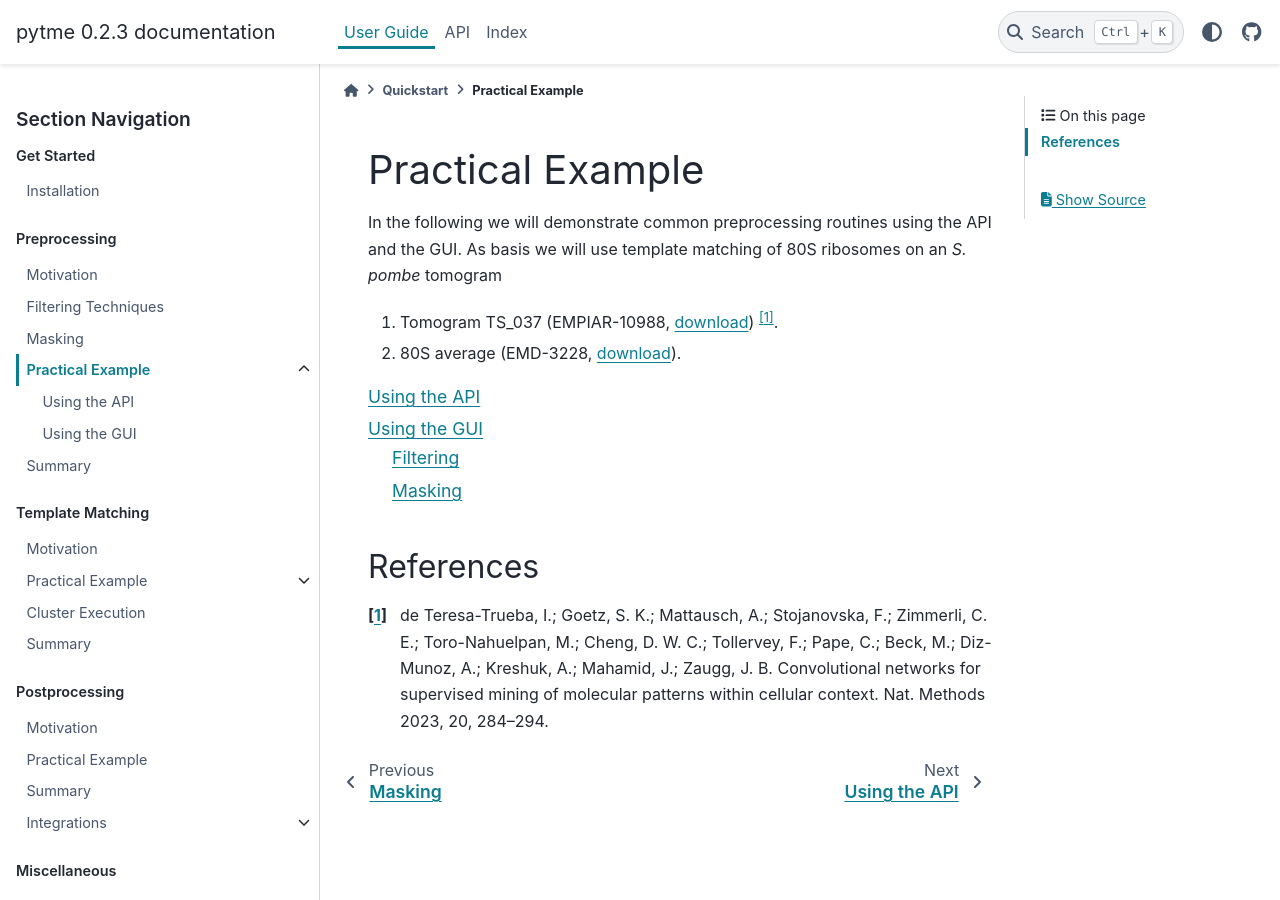
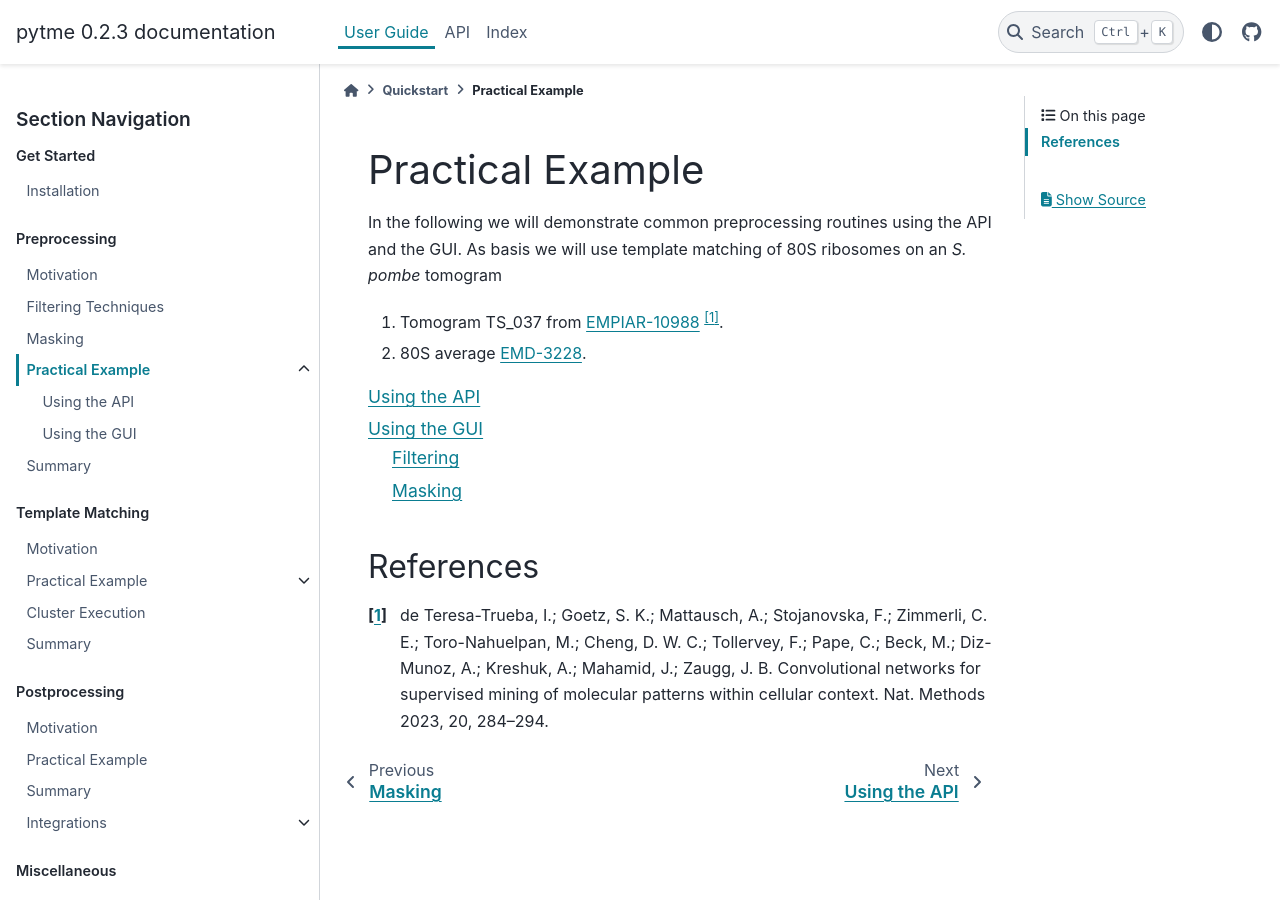
Before and after one commit to KosinskiLab/pyTME, a Sphinx documentation site: the page built from doc/quickstart/preprocessing/example.rst, in a window 1280 px wide and 900 px high. Built offline with Sphinx 7.4.7 and the PyData theme 0.15.4, drawn with Linux system fonts in a browser that asks for light colours.

Commit message:
0.2.3 release

```diff
--- a/doc/quickstart/matching/particle_picking.rst
+++ b/doc/quickstart/matching/particle_picking.rst
@@ -6,7 +6,7 @@ Picking Ribosomes
 
 In the following we will use template matching to to identify and isolate ribosomes from a tomogram using a density map as a template.
 
-The tomogram TS_037.rec is part of the dataset EMPIAR-10988 and can be `downloaded <https://www.ebi.ac.uk/empiar/EMPIAR-10988/>`_ from the section titled *2. Reconstructed cryo-electron tomograms acquired with defocus-only (DEF) on S. pombe cryo-FIB lamellae*. The template used is EMD-3228, which you can download by clicking `here <https://ftp.ebi.ac.uk/pub/databases/emdb/structures/EMD-3228/map/emd_3228.map.gz>`_. Alternatively, you can use wget:
+The tomogram TS_037.rec is part of the dataset `EMPIAR-10988  <https://www.ebi.ac.uk/empiar/EMPIAR-10988/>`_ and can be downloaded from the section titled *2. Reconstructed cryo-electron tomograms acquired with defocus-only (DEF) on S. pombe cryo-FIB lamellae*. The template used is EMD-3228, which you can download by clicking `here <https://ftp.ebi.ac.uk/pub/databases/emdb/structures/EMD-3228/map/emd_3228.map.gz>`_. Alternatively, you can use wget:
 
 .. code-block:: bash
 
--- a/doc/quickstart/preprocessing/example.rst
+++ b/doc/quickstart/preprocessing/example.rst
@@ -4,9 +4,9 @@ Practical Example
 
 In the following we will demonstrate common preprocessing routines using the API and the GUI. As basis we will use template matching of 80S ribosomes on an *S. pombe* tomogram
 
-1. Tomogram TS_037 (EMPIAR-10988, `download <https://www.ebi.ac.uk/empiar/EMPIAR-10988/>`_) [1]_.
+1. Tomogram TS_037 from `EMPIAR-10988 <https://www.ebi.ac.uk/empiar/EMPIAR-10988/>`_ [1]_.
 
-2. 80S average (EMD-3228, `download <https://www.ebi.ac.uk/emdb/EMD-3228>`_).
+2. 80S average `EMD-3228 <https://www.ebi.ac.uk/emdb/EMD-3228>`_.
 
 .. toctree::
    :maxdepth: 2
--- a/doc/quickstart/preprocessing/gui_example.rst
+++ b/doc/quickstart/preprocessing/gui_example.rst
@@ -24,7 +24,7 @@ The GUI will appear similar to the figure below. |project| defines a range of wi
  :width: 100 %
  :align: center
 
-Simply drag and drop your data in into `napari` to import it (See :py:meth:`tme.density.Density.from_file` for available formats). Clicking the `Apply Filter` button will apply the filter to the target layer and create a new layer on the left hand side. The name of the new layer is indicative of the filter type used. The figure below shows tomogram TS_037 (EMPIAR-10988, `click here <https://www.ebi.ac.uk/empiar/EMPIAR-10988/>`_)_ before (left) and after application of a Gaussian filter (right).
+Simply drag and drop your data in into `napari` to import it (See :py:meth:`Density.from_file <tme.density.Density.from_file>` for available formats). Clicking the `Apply Filter` button will apply the filter to the target layer and create a new layer on the left hand side. The name of the new layer is indicative of the filter type used. The figure below shows tomogram TS_037 from `EMPIAR-10988 <https://www.ebi.ac.uk/empiar/EMPIAR-10988/>`_ before (left) and after application of a Gaussian filter (right).
 
 .. figure:: ../../_static/examples/napari_filter_widget_tomogram.png
  :width: 100 %
```
Also changed, not shown: 3 other files.
